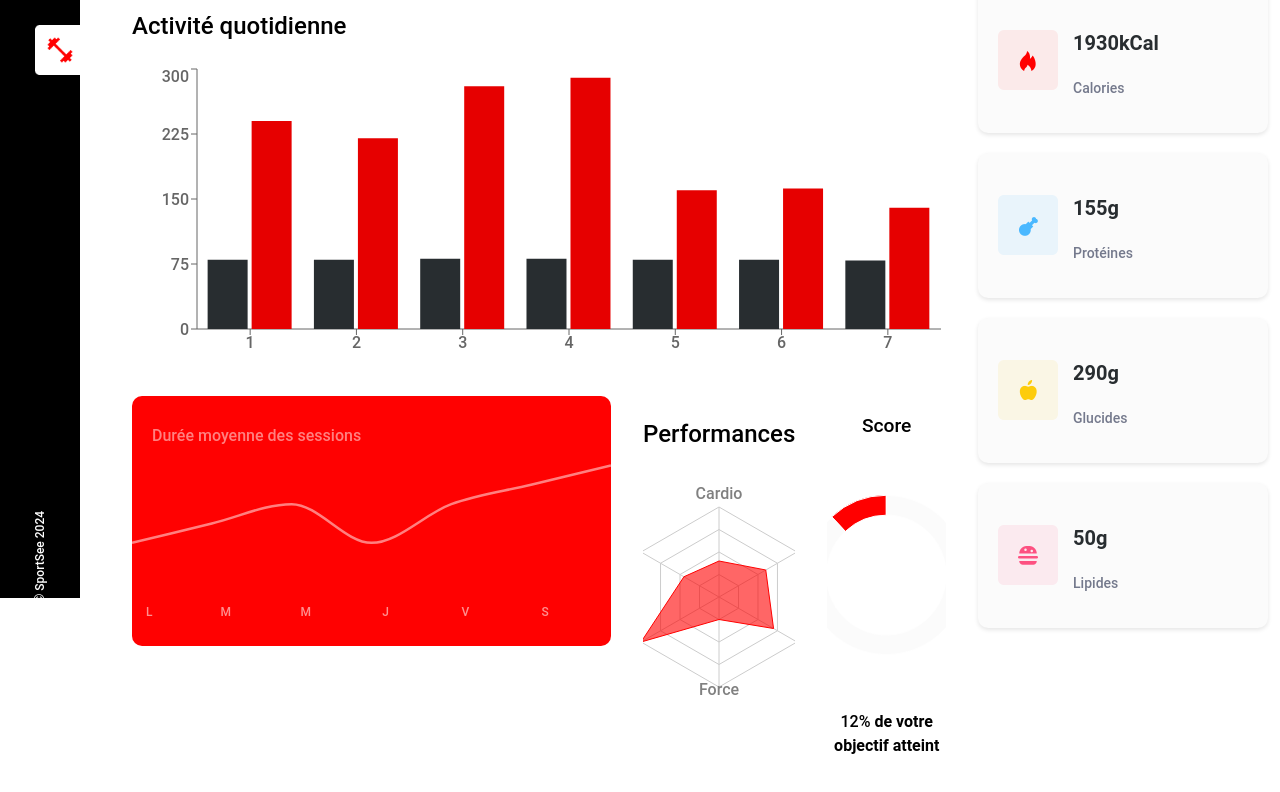
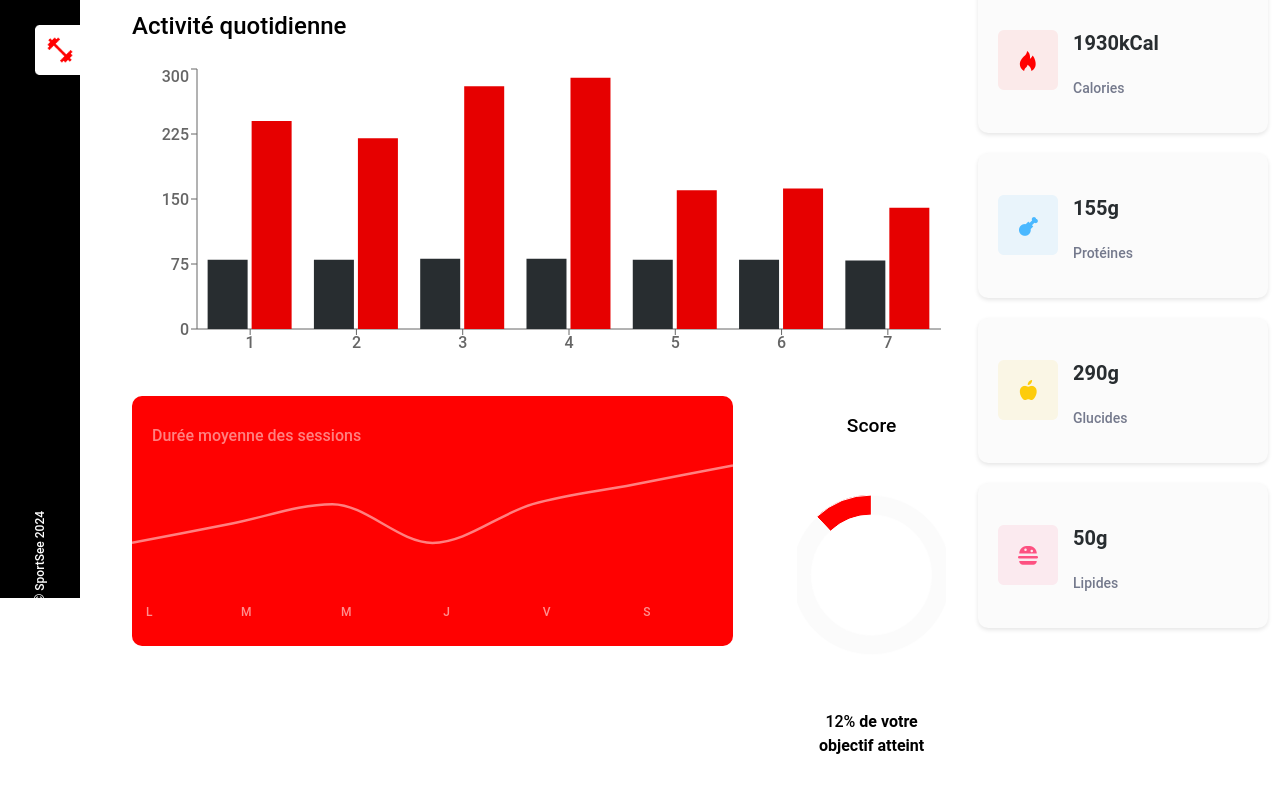
Before and after one commit to Ma-Eum/SportSee, a React (Vite) app in the folder frontend/: page / in a window 1280 px wide. Shown: the part 338-1130 px from the top of the page. Built offline with nearby package versions, Linux system fonts and the light colour scheme.

Commit message:
Correction du positionnement des libellés du radar chart

```diff
--- a/frontend/src/components/PerformanceChart.jsx
+++ b/frontend/src/components/PerformanceChart.jsx
@@ -1,13 +1,13 @@
 import { Radar, RadarChart, PolarGrid, PolarAngleAxis, ResponsiveContainer } from "recharts";
 import { getUserPerformance } from "../services/apiService";
 import { useEffect, useState } from "react";
-import "../styles/components/_performanceChart.scss"; // Import du style
+import "../styles/components/_performanceChart.scss"; // ✅ Import du style
 
 const PerformanceChart = () => {
     const [performance, setPerformance] = useState(null);
 
     useEffect(() => {
-        getUserPerformance().then((data) => { // ✅ Suppression du `userId`
+        getUserPerformance().then((data) => {
             if (data) {
                 setPerformance(data);
             }
@@ -16,13 +16,14 @@ const PerformanceChart = () => {
 
     if (!performance) return <p>Chargement...</p>;
 
+
     const categories = {
-        1: "Cardio",
-        2: "Énergie",
-        3: "Endurance",
-        4: "Force",
-        5: "Vitesse",
-        6: "Intensité"
+        1: "Intensité",
+        2: "Vitesse",
+        3: "Force",
+        4: "Endurance",
+        5: "Énergie",
+        6: "Cardio"
     };
 
     const formattedData = performance.data.map(item => ({
@@ -32,11 +33,37 @@ const PerformanceChart = () => {
 
     return (
         <div className="performance-chart">
-            <h2>Performances</h2>
-            <ResponsiveContainer width="100%" height={250}>
-                <RadarChart outerRadius={90} data={formattedData}>
+            <ResponsiveContainer width="100%" height={263}> {/* ✅ Hauteur fixe */}
+                <RadarChart outerRadius="65%" data={formattedData}> {/* ✅ Graphique légèrement réduit */}
                     <PolarGrid />
-                    <PolarAngleAxis dataKey="subject" />
+                    <PolarAngleAxis
+                        dataKey="subject"
+                        tick={({ payload, x, y }) => {
+                            let dx = 0, dy = 0, textAnchor = "middle";
+
+                            switch (payload.value) {
+                                case "Intensité": dy = -20; break; // 🔥 Décale vers le haut
+                                case "Vitesse": dx = 20; dy = -12; textAnchor = "start"; break; // 🔥 Droite
+                                case "Force": dx = 20; dy = -10; textAnchor = "start"; break; // 🔥 Droite et légèrement en haut
+                                case "Endurance": dy = -5; break; // 🔥 Bas
+                                case "Énergie": dx = -20; dy = -10; textAnchor = "end"; break; // 🔥 Gauche et légèrement en haut
+                                case "Cardio": dx = -20; dy = -12; textAnchor = "end"; break; // 🔥 Gauche
+                            }
+
+                            return (
+                                <text
+                                    x={x + dx}
+                                    y={y + dy}
+                                    textAnchor={textAnchor}
+                                    fill="white"
+                                    fontSize={12}
+                                >
+                                    {payload.value}
+                                </text>
+                            );
+                        }}
+                        tickLine={false}
+                    />
                     <Radar name="Performance" dataKey="value" stroke="#FF0000" fill="#FF0000" fillOpacity={0.6} />
                 </RadarChart>
             </ResponsiveContainer>
--- a/frontend/src/styles/components/_performanceChart.scss
+++ b/frontend/src/styles/components/_performanceChart.scss
@@ -0,0 +1,65 @@
+@import "../_variables";
+
+.performance-chart {
+    flex: 1;
+    min-width: 0;
+    max-width: 400px;
+    height: 263px;
+    display: flex;
+    flex-direction: column;
+    justify-content: center;
+    align-items: center;
+    overflow: hidden;
+    box-sizing: border-box;
+    background: $background-light;
+    border-radius: 10px;
+    text-align: center;
+
+    .recharts-wrapper {
+        height: 100%;
+        width: 100%;
+    }
+
+    .recharts-responsive-container {
+        height: 90%;
+    }
+
+    .recharts-polar-angle-axis text {
+        fill: $white !important; // ✅ Rendre les textes visibles
+        font-size: 12px !important;
+        font-weight: 500;
+        text-anchor: middle !important;
+    }
+
+    /* Ajustement individuel des libellés */
+    .recharts-polar-angle-axis-tick text:nth-child(1) { /* Intensité (haut) */
+        transform: translateY(17px);
+    }
+
+    .recharts-polar-angle-axis-tick text:nth-child(2) { /* Vitesse (haut droit) */
+        transform: translate(15px, -10px);
+    }
+
+    .recharts-polar-angle-axis-tick text:nth-child(3) { /* Force (bas droit) */
+        transform: translate(10px, -5px);
+    }
+
+    .recharts-polar-angle-axis-tick text:nth-child(4) { /* Endurance (bas) */
+        transform: translateY(12px);
+    }
+
+    .recharts-polar-angle-axis-tick text:nth-child(5) { /* Énergie (bas gauche) */
+        transform: translate(-10px, -5px);
+    }
+
+    .recharts-polar-angle-axis-tick text:nth-child(6) { /* Cardio (haut gauche) */
+        transform: translate(-10px, 3px);
+    }
+    .recharts-polar-grid line {
+        stroke: rgba(255, 255, 255, 0.3); // ✅ Grille plus discrète
+    }
+
+    .recharts-radar {
+        fill-opacity: 0.6 !important;
+    }
+}
```
